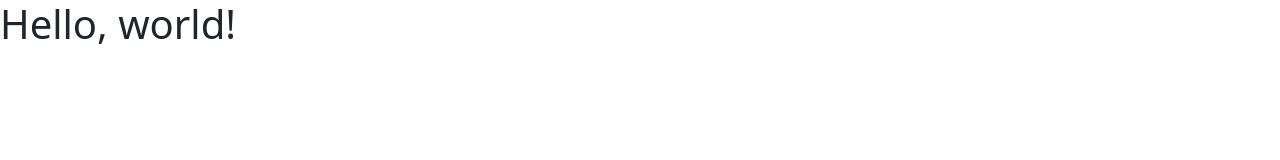
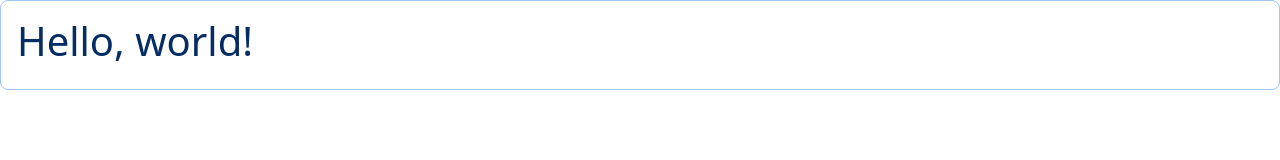
Before and after one commit to Richu727/framework-challenge, a plain HTML site: page index.html in a window 1280 px wide. Drawn offline with nearby package versions, Linux system fonts and the light colour scheme.

Commit message:
retry bootstrap install, deleted all files

```diff
--- a/index.html
+++ b/index.html
@@ -7,6 +7,8 @@
     <link href="https://cdn.jsdelivr.net/npm/bootstrap@5.3.3/dist/css/bootstrap.min.css" rel="stylesheet" integrity="sha384-QWTKZyjpPEjISv5WaRU9OFeRpok6YctnYmDr5pNlyT2bRjXh0JMhjY6hW+ALEwIH" crossorigin="anonymous">
   </head>
   <body>
-    <h1>Hello, world!</h1>
+    <div class="p-3 text-primary-emphasis bg-primary-bg-subtle border border-primary-subtle rounded-3">
+      <h1>Hello, world!</h1>
+    </div>
   </body>
 </html>
--- a/package.json
+++ /dev/null
@@ -1,5 +0,0 @@
-{
-  "dependencies": {
-    "bootstrap-icons": "^1.11.3"
-  }
-}
```
Also changed, not shown: 1 other file.
